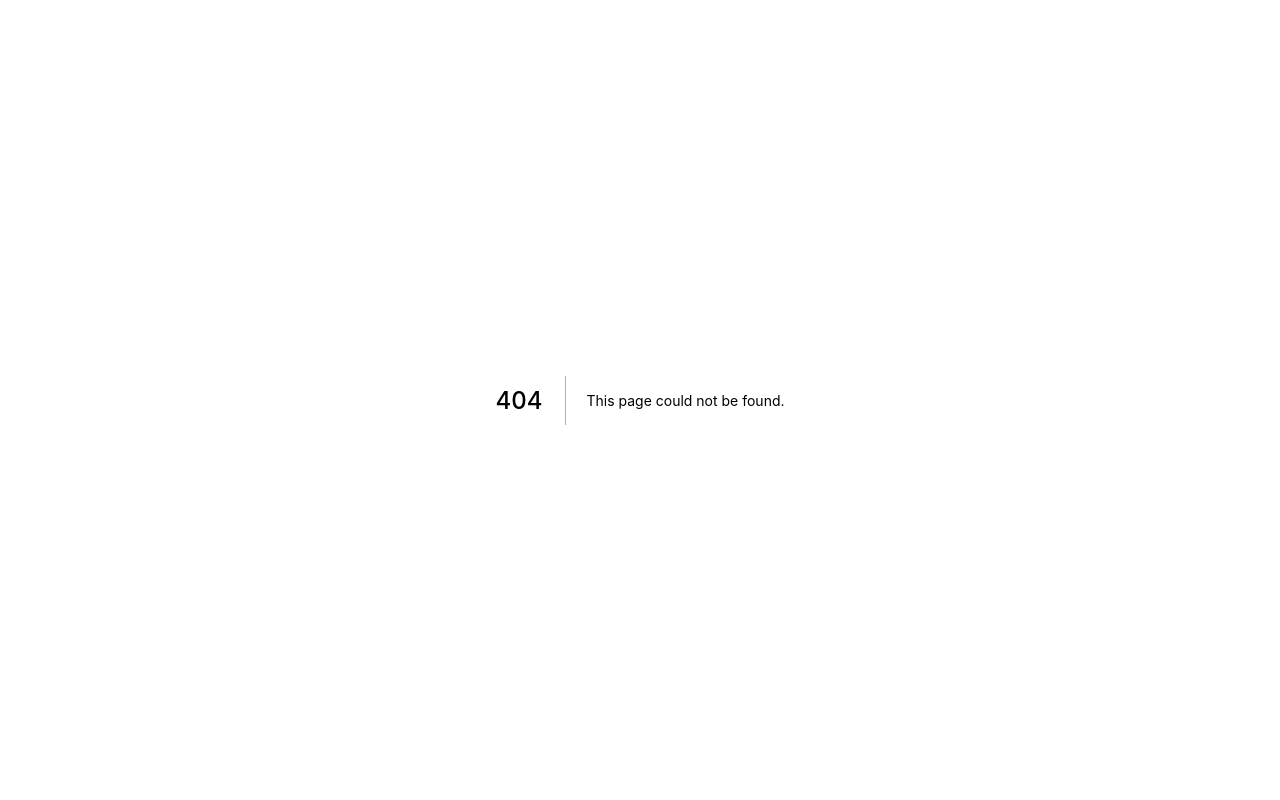
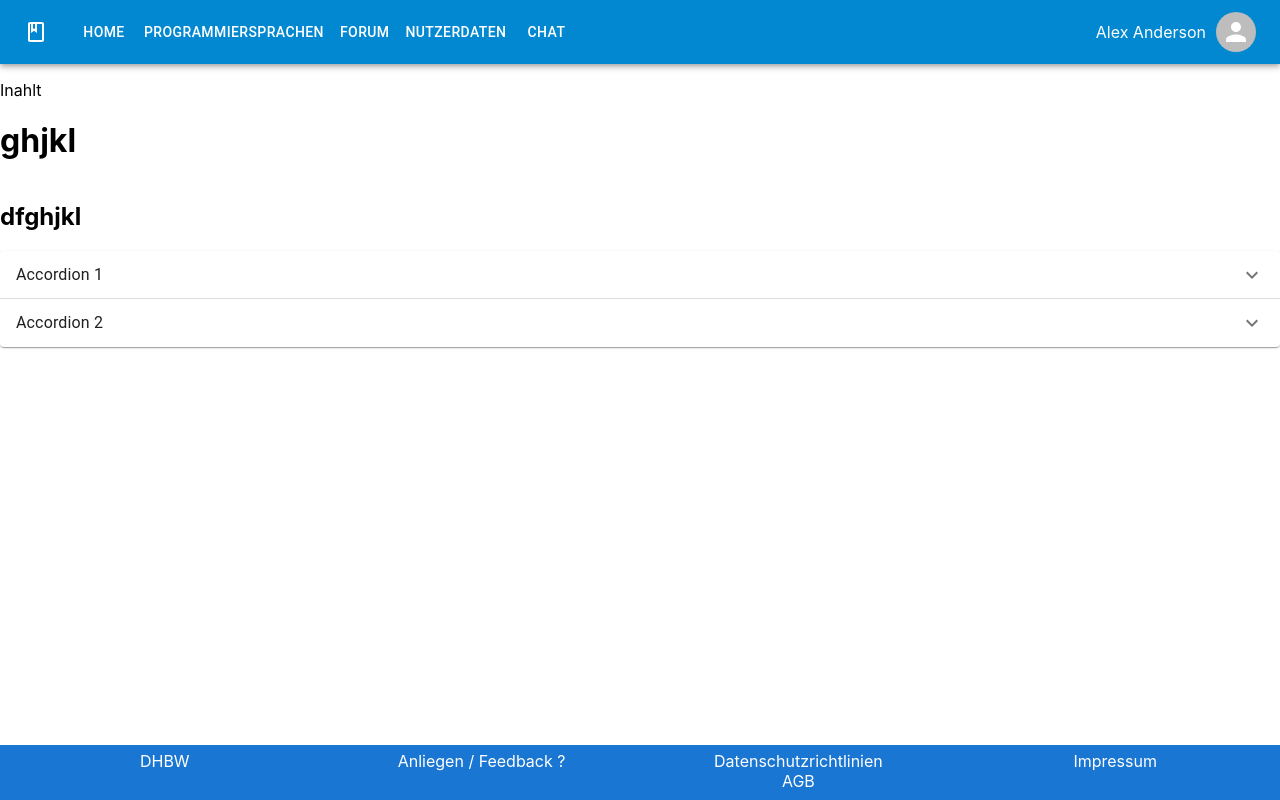
Before and after one commit to sakulklk/Lernmanagement, a Next.js app: page /inhaltJSK1 in a window 1280 px wide. Before the commit this address had no page. Built offline with nearby package versions, Linux system fonts and the light colour scheme.

Commit message:
1 file modified, 2 added, 1 deleted

```diff
--- /dev/null
+++ b/components/inhalt/accJSK1.js
@@ -0,0 +1,47 @@
+import * as React from 'react';
+import Accordion from '@mui/material/Accordion';
+import AccordionSummary from '@mui/material/AccordionSummary';
+import AccordionDetails from '@mui/material/AccordionDetails';
+import Typography from '@mui/material/Typography';
+import ExpandMoreIcon from '@mui/icons-material/ExpandMore';
+import Divider from '@mui/material/Divider';
+
+export default function SimpleAccordion() {
+  return (
+    <div>
+      <h1> ghjkl</h1>
+      <Divider orientation="vertical" />
+      <h2>dfghjkl</h2>
+      <Accordion>
+        <AccordionSummary
+          expandIcon={<ExpandMoreIcon />}
+          aria-controls="panel1a-content"
+          id="panel1a-header"
+        >
+          <Typography>Accordion 1</Typography>
+        </AccordionSummary>
+        <AccordionDetails>
+          <Typography>
+            Lorem ipsum dolor sit amet, consectetur adipiscing elit. Suspendisse
+            malesuada lacus ex, sit amet blandit leo lobortis eget.
+          </Typography>
+        </AccordionDetails>
+      </Accordion>
+      <Accordion>
+        <AccordionSummary
+          expandIcon={<ExpandMoreIcon />}
+          aria-controls="panel2a-content"
+          id="panel2a-header"
+        >
+          <Typography>Accordion 2</Typography>
+        </AccordionSummary>
+        <AccordionDetails>
+          <Typography>
+            Lorem ipsum dolor sit amet, consectetur adipiscing elit. Suspendisse
+            malesuada lacus ex, sit amet blandit leo lobortis eget.
+          </Typography>
+        </AccordionDetails>
+      </Accordion>
+    </div>
+  );
+}
--- a/components/inhalt/inhaltJSK1.js
+++ /dev/null
@@ -1,5 +0,0 @@
-import React from 'react';
-
-export default function chat() {
-  return <div></div>;
-}
--- /dev/null
+++ b/pages/inhaltJSK1.js
@@ -0,0 +1,14 @@
+import NavBar from '../components/NavBar.js';
+import Footer from '../components/Footer.js';
+import SideMenu from '../components/inhalt/accJSK1.js';
+
+export default function Test() {
+  return (
+    <>
+      <NavBar></NavBar>
+      <p>Inahlt</p>
+      <SideMenu></SideMenu>
+      <Footer></Footer>
+    </>
+  );
+}
--- a/pages/programmiersprachen.js
+++ b/pages/programmiersprachen.js
@@ -9,6 +9,8 @@ export default function Test() {
       <a href="kapitelJS_na"> Test JS</a>
       <br />
       <a href="kapitelJSD"> Test JS Dozent</a>
+      <br />
+      <a href="inhaltJSK1"> Test Inhalt</a>
       <Footer></Footer>
     </>
   );
```
